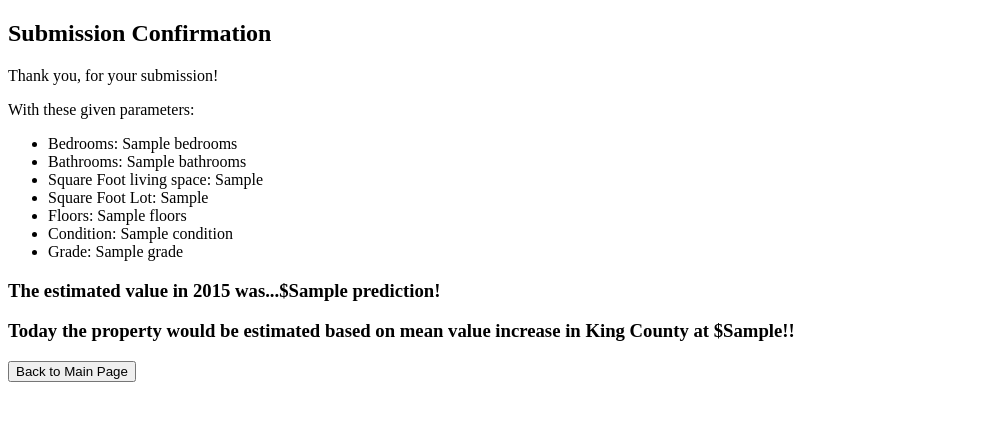
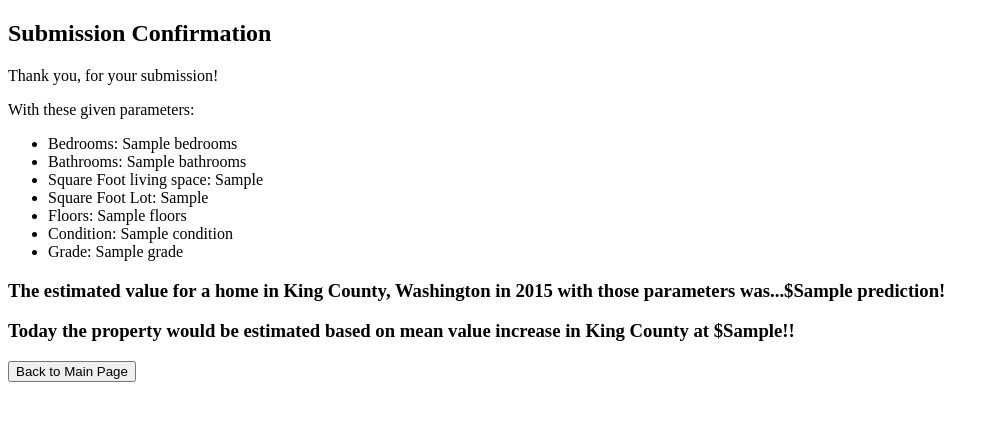
Before and after one commit to JaviRoberto/Flask_intro, a Flask app: template main/templates/prediction.html in a window 1280 px wide. Shown: the top 421 px of the page, without its empty margins (0-999 px from the left). Run offline with Flask 2, Linux system fonts and the light colour scheme; the template is opened without the code that fills it: most values are stand-ins (such as "Sample title", 1, 10 or a date in 2020).

Commit message:
add county name to prediction.html

```diff
--- a/main/templates/prediction.html
+++ b/main/templates/prediction.html
@@ -19,7 +19,7 @@
     <li>Grade: {{grade}} </li>
 </ul>
 
-<h3> The estimated value in 2015 was...${{prediction}}!</h3>
+<h3> The estimated value for a home in King County, Washington in 2015 with those parameters was...${{prediction}}!</h3>
 
 <h3>Today the property would be estimated based on mean value increase in King County at ${{new_prediction}}!!</h3>
 
```
